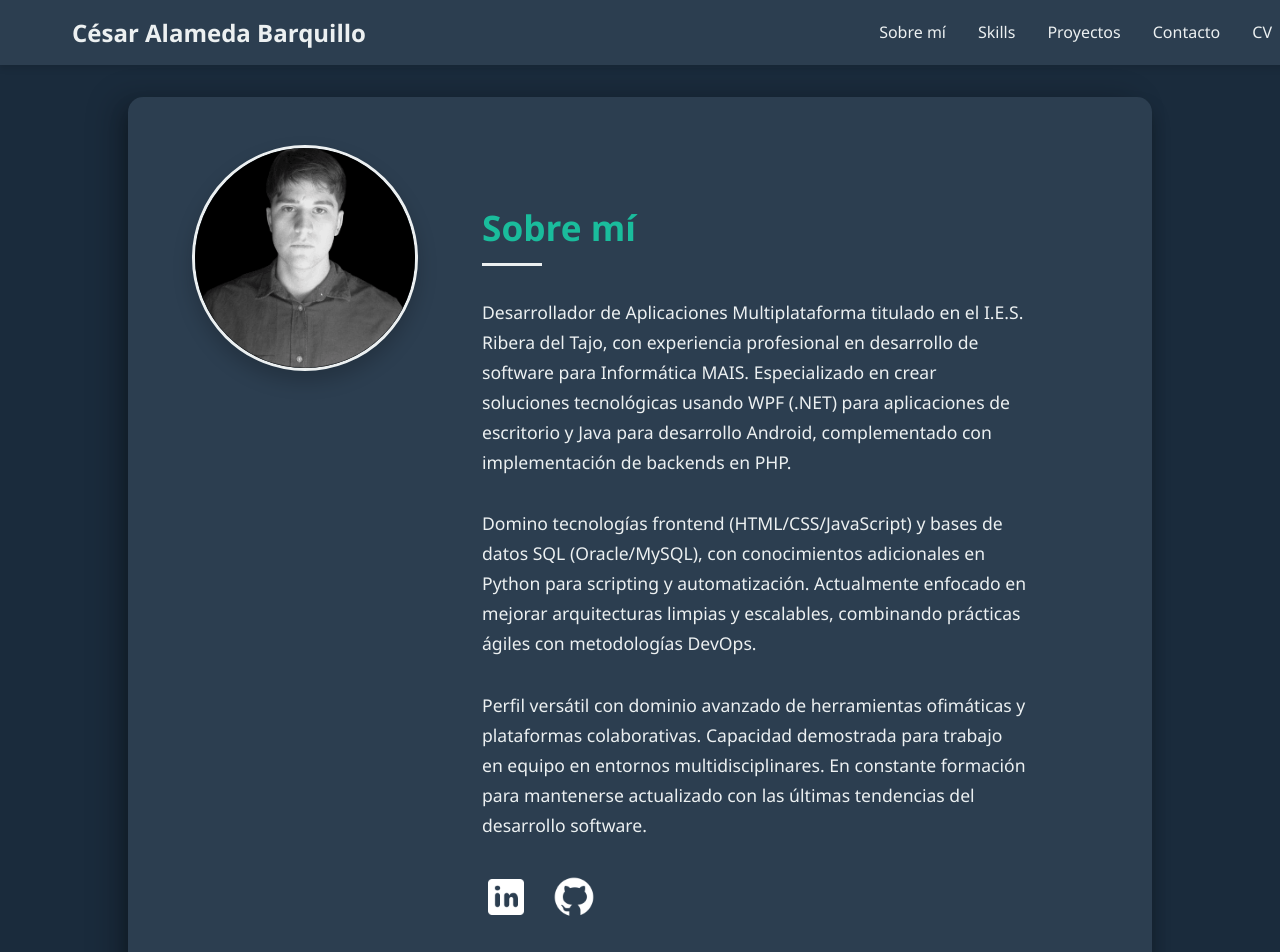
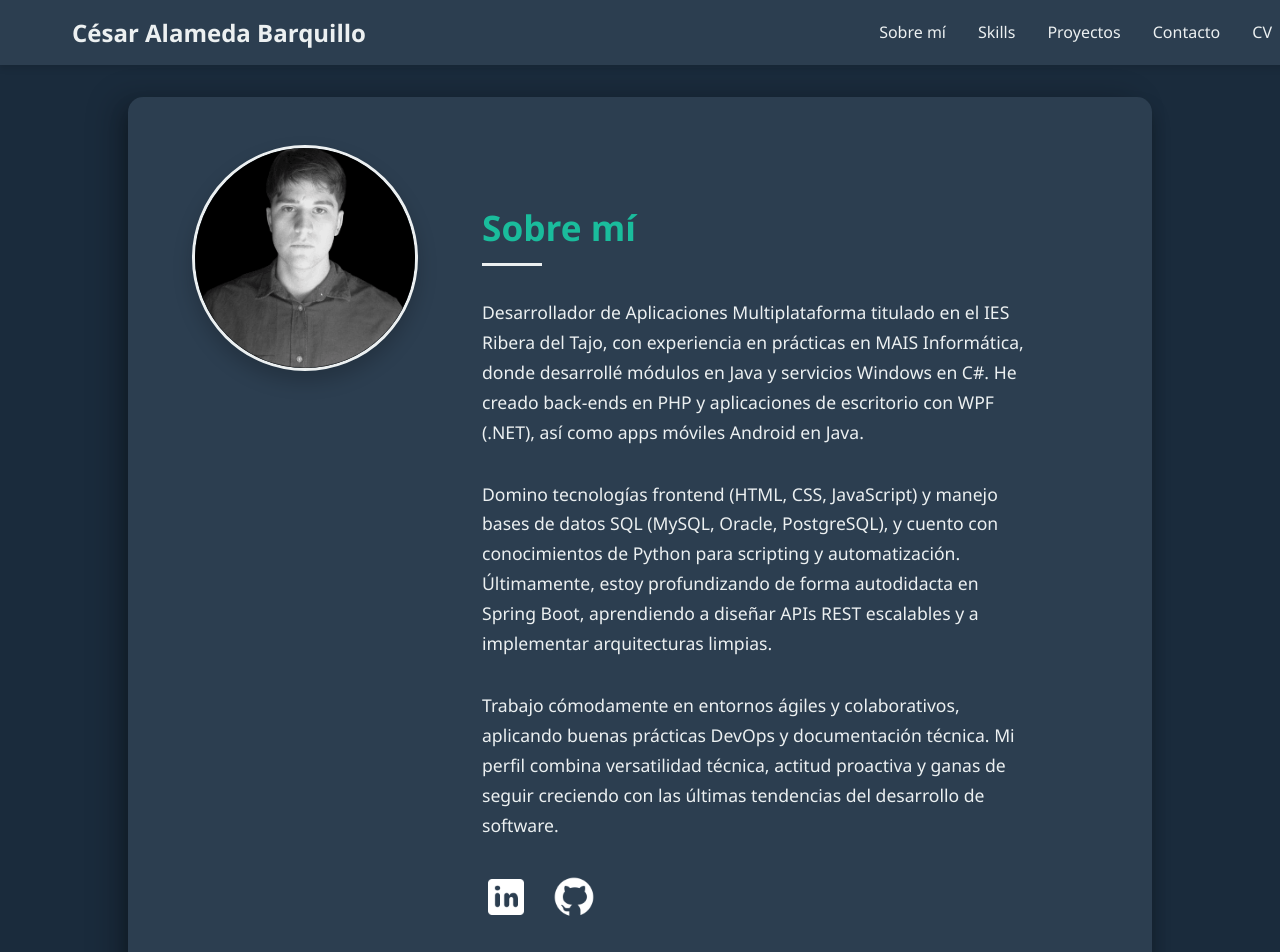
Before and after one commit to cesarAlameda/portfoliocsaralameda, an Angular app: page / in a window 1280 px wide. Shown: the top 952 px of the page. Built offline with nearby package versions, Linux system fonts and the light colour scheme.

Commit message:
Cambio de descripción en el aboutme y añado un icono

```diff
--- a/src/app/aboutme/aboutme.component.ts
+++ b/src/app/aboutme/aboutme.component.ts
@@ -9,19 +9,18 @@ import { CommonModule } from '@angular/common';
   styleUrls: ['./aboutme.component.css']
 })
 export class AboutmeComponent {
-  // Datos modificables para mayor flexibilidad
-  profileImage = 'assets/profile.png'; // Ruta a la imagen de perfil
-  // Texto de ejemplo que puede ser modificado posteriormente
+  profileImage = 'assets/profile.png';
+
   aboutText = [
-    `Desarrollador de Aplicaciones Multiplataforma titulado en el I.E.S. Ribera del Tajo, con experiencia profesional en desarrollo de software para Informática MAIS. Especializado en crear soluciones tecnológicas usando WPF (.NET) para aplicaciones de escritorio y Java para desarrollo Android, complementado con implementación de backends en PHP.`,
+    `Desarrollador de Aplicaciones Multiplataforma titulado en el IES Ribera del Tajo, con experiencia en prácticas en MAIS Informática, donde desarrollé módulos en Java y servicios Windows en C#. He creado back-ends en PHP y aplicaciones de escritorio con WPF (.NET), así como apps móviles Android en Java.`,
 
-    `Domino tecnologías frontend (HTML/CSS/JavaScript) y bases de datos SQL (Oracle/MySQL), con conocimientos adicionales en Python para scripting y automatización. Actualmente enfocado en mejorar arquitecturas limpias y escalables, combinando prácticas ágiles con metodologías DevOps.`,
+    `Domino tecnologías frontend (HTML, CSS, JavaScript) y manejo bases de datos SQL (MySQL, Oracle, PostgreSQL), y cuento con conocimientos de Python para scripting y automatización. Últimamente, estoy profundizando de forma autodidacta en Spring Boot, aprendiendo a diseñar APIs REST escalables y a implementar arquitecturas limpias.`,
 
-    `Perfil versátil con dominio avanzado de herramientas ofimáticas y plataformas colaborativas. Capacidad demostrada para trabajo en equipo en entornos multidisciplinares. En constante formación para mantenerse actualizado con las últimas tendencias del desarrollo software.`
+    `Trabajo cómodamente en entornos ágiles y colaborativos, aplicando buenas prácticas DevOps y documentación técnica. Mi perfil combina versatilidad técnica, actitud proactiva y ganas de seguir creciendo con las últimas tendencias del desarrollo de software.`
   ];
 
-  linklinkedin ='https://www.linkedin.com/in/césar-alameda-barquillo-b059882b0';
+  linklinkedin = 'https://www.linkedin.com/in/césar-alameda-barquillo-b059882b0';
   linkgithub = 'https://github.com/cesarAlameda';
-  linkedinlogo = 'assets/linkedin.png' ;
+  linkedinlogo = 'assets/linkedin.png';
   githublogo = 'assets/github.png';
 }
```
Also changed, not shown: 1 other file (tests, documents, lock files or other folders).
